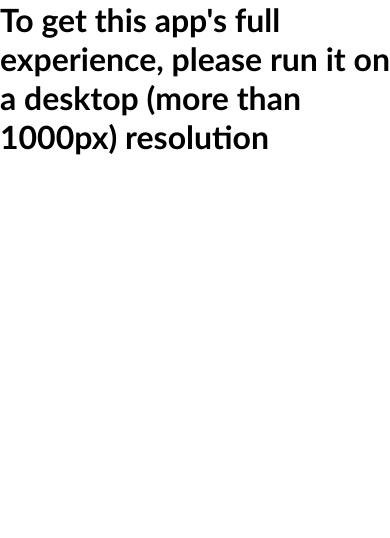
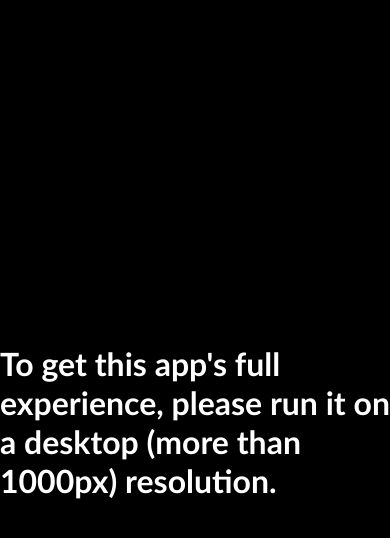
Before and after one commit to damian08k/windows-10-bs, a React app: page / in a window 390 px wide. Shown: the top 538 px of the page. Built offline with nearby package versions, Linux system fonts and the light colour scheme.

Commit message:
Create MobileView component

```diff
--- a/src/components/view/MobileView/MobileView.tsx
+++ b/src/components/view/MobileView/MobileView.tsx
@@ -1,9 +1,13 @@
-const MobileView = () => (
-  <div>
-    <h1>
-      To get this app's full experience, please run it on a desktop (more than 1000px) resolution
-    </h1>
-  </div>
+import { FC } from 'react';
+
+import { MobileViewContainer, MobileViewText } from './StyledComponents';
+
+const MobileView: FC = () => (
+  <MobileViewContainer>
+    <MobileViewText>
+      To get this app's full experience, please run it on a desktop (more than 1000px) resolution.
+    </MobileViewText>
+  </MobileViewContainer>
 );
 
 export default MobileView;
--- a/src/components/view/MobileView/StyledComponents.tsx
+++ b/src/components/view/MobileView/StyledComponents.tsx
@@ -1,6 +1,13 @@
 import styled from 'styled-components';
 
 export const MobileViewContainer = styled.div`
-  width: 100vw;
+  display: flex;
+  justify-content: center;
+  align-items: center;
   height: 100vh;
+  background-color: var(--black);
 `;
+
+export const MobileViewText = styled.h1`
+  color: var(--white);
+`;
--- a/src/globalStyles.ts
+++ b/src/globalStyles.ts
@@ -12,6 +12,13 @@ const GlobalStyles = createGlobalStyle`
         box-sizing: border-box;
         font-family: Calibri, sans-serif;
     }
+
+    :root {
+      --spacing: 5px;
+
+      --black: #000;
+      --white: #fff;
+    }
 `;
 
 export default GlobalStyles;
```
